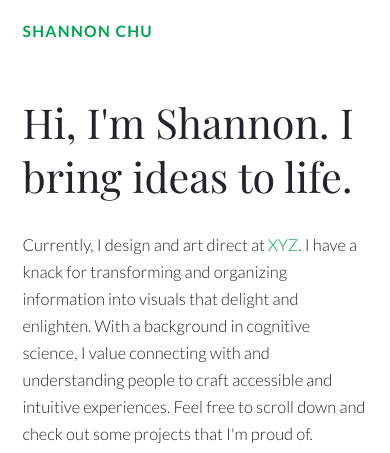
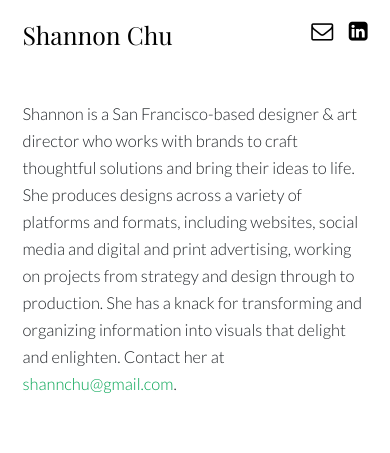
Before and after one commit to shannonchu/shannonchu.github.io, a Jekyll site: the page built from index.html, in a window 390 px wide, cut to the strip 0-453 px from the top of the page. Built offline with Jekyll 4.4.1, drawn with Linux system fonts in a browser that asks for light colours; nearby versions of some CDN libraries; some of the changed text lies outside the part shown.

Commit message:
update home

```diff
--- a/_layouts/default.html
+++ b/_layouts/default.html
@@ -30,19 +30,25 @@
   </head>
   <body>
     <nav>
-        <div><a class="name" href="/">SHANNON CHU</a></div>
-        <!-- <div class="title">Visual Designer based in San Francisco</div> -->
+      <div>
+        <div style="float:left;">
+          <a class="name" href="/">Shannon Chu</a>
+<!--           <a class="nav-item category" href="/">Work</a>
+          <a class="nav-item category" href="/">Contact</a> -->
+        </div>
+        <div class="icons">
+          <ul>
+            <li><a href="mailto:shannchu@gmail.com"><i class="fa fa-envelope-o fa-lg"></i></a></li>
+            <li><a href="https://linkedin.com/in/shannonchu" target="_newtab"><i class="fa fa-linkedin-square fa-lg"></i></a></li>
+          </ul>
+        </div>
+      </div>
     </nav>
     <div class="">
       {{ content }}
     </div>
     <footer>
-      <!-- <a href="mailto:shannchu@gmail.com"><p style="float:left;">shannchu@gmail.com</p></a> -->
-      <ul style="float:right;">
-        <li><a href="mailto:shannchu@gmail.com"><i class="fa fa-envelope-o fa-lg"></i></a></li>
-        <!-- <li><a href="https://github.com/shannonchu" target="_newtab"><i class="fa fa-github fa-lg"></i></a></li> -->
-        <li><a href="https://linkedin.com/in/shannonchu" target="_newtab"><i class="fa fa-linkedin-square fa-lg"></i></a></li>
-      </ul>
+      &copy; 2020 SHANNON CHU
     </footer>
   </body>
 </html>
--- a/css/main.css
+++ b/css/main.css
@@ -26,32 +26,41 @@ body {
 
 /* NAVIGATION and FOOTER */
 nav {
-  /*margin-bottom: 4rem;*/
+  margin-bottom: 5rem;
 }
 .name {
-  font-weight: 600;
-  font-size: .95rem;
-  line-height: 1.2rem;
-  letter-spacing: .08rem;
-  color: #00a351;
-  text-transform: uppercase;
+  font-family: 'Playfair Display', serif;
+  font-weight: 300;
+  font-size: 1.5rem;
+  line-height: 2rem;
+  margin-right: .5rem;
 }
 .category {
   font-weight: 400;
-  font-size: .75rem;
+  font-size: .7rem;
   line-height: 1.2rem;
   letter-spacing: .08rem;
   color: #272727;
   text-transform: uppercase;
 }
-footer ul {
+nav ul {
   list-style: none;
 }
-footer ul li {
+nav ul li {
   display: inline;
-  margin-right: 10px;
+  margin-left: .75rem;
+}
+.nav-item {
+  margin-left: 1rem;
+}
+.icons {
+  float: right;
 }
 footer {
+  font-size: .75rem;
+  font-weight: 400;
+  color: #a8a8a8;
+  margin-top: 2rem;
   padding-top: .5rem;
   border-top: 1px solid #d5d5d5;
   text-align: center;
@@ -66,7 +75,7 @@ a {
   font-size: 1.0em;
   font-weight: 300;
   text-decoration: none;
-  color: #404040;
+  color: #000000;
   transition: .25s;
 }
 a:hover {
@@ -85,7 +94,6 @@ a:hover {
 #intro {
   margin-top: 50px;
   margin-bottom: 75px;
-  /*width: 80%;*/
   padding: 0px;
 }
 
@@ -108,13 +116,13 @@ a:hover {
   font-family: 'Playfair Display', serif;
   margin-top: 1rem;
   font-weight: 300;
-  font-size: 1.4rem!important;
+  font-size: 1.2rem!important;
   text-align: left;
   margin-bottom: .35rem;
 }
 .category {
   text-align: left;
-  margin-bottom: 2.5rem;
+  margin-bottom: 1.5rem;
 }
 .proj-description {
   margin-bottom: 60px;
--- a/index.html
+++ b/index.html
@@ -4,11 +4,13 @@ title: Shannon Chu
 ---
 <body>
 <section>
-<div id="intro" class="col-xs-12 col-lg-8 no-gutters">
-<p class="opener">Hi, I'm Shannon. I bring ideas to life.</p>
-<div class="about-para">
-  <p>Currently, I design and art direct at <a class="links" href="http://wearexyz.com">XYZ</a>. I have a knack for transforming and organizing information into visuals that delight and enlighten. With a background in cognitive science, I value connecting with and understanding people to craft accessible and intuitive experiences. Feel free to scroll down and check out some projects that I'm proud of.</p> <p>Contact me at <a class="links" href="mailto:shannchu@gmail.com">shannchu@gmail.com</a> for any freelance requests. View my resum&eacute; <a class="links" target="default" href="images/resume.pdf">here</a>.</p>
-</div>
+<div id="intro" class="col-xs-12 col-lg-12 no-gutters">
+  <!-- <p class="opener">I bring ideas to life.</p> -->
+  <div class="about-para col-xs-12 col-lg-7">
+    <p>Shannon is a San Francisco-based designer & art director who works with brands to craft thoughtful solutions and bring their ideas to life. She produces designs across a variety of platforms and formats, including websites, social media and digital and print advertising, working on projects from strategy and design through to production. She has a knack for transforming and organizing information into visuals that delight and enlighten. Contact her at <a class="links" href="mailto:shannchu@gmail.com">shannchu@gmail.com</a><!--  and view her resume <a class="links" href="images/resume.pdf">here</a> -->.</p>
+
+    <!-- <p><a class="links" target="default" href="images/resume.pdf">My Resum&eacute;</a></p> -->
+  </div>
 </div>
 <div class="projects">
   <div class="row">
@@ -106,6 +108,7 @@ title: Shannon Chu
     </div>
   </div>
 
+
 <!--   <div class="row">
     <div class="col-md-6 project-card">
       <a href="pages/hive.html">
```
